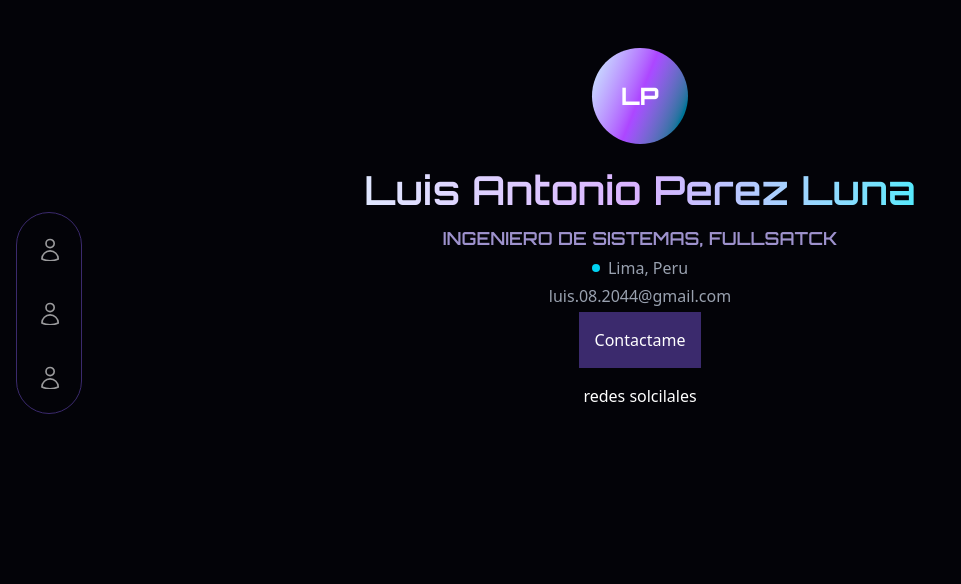
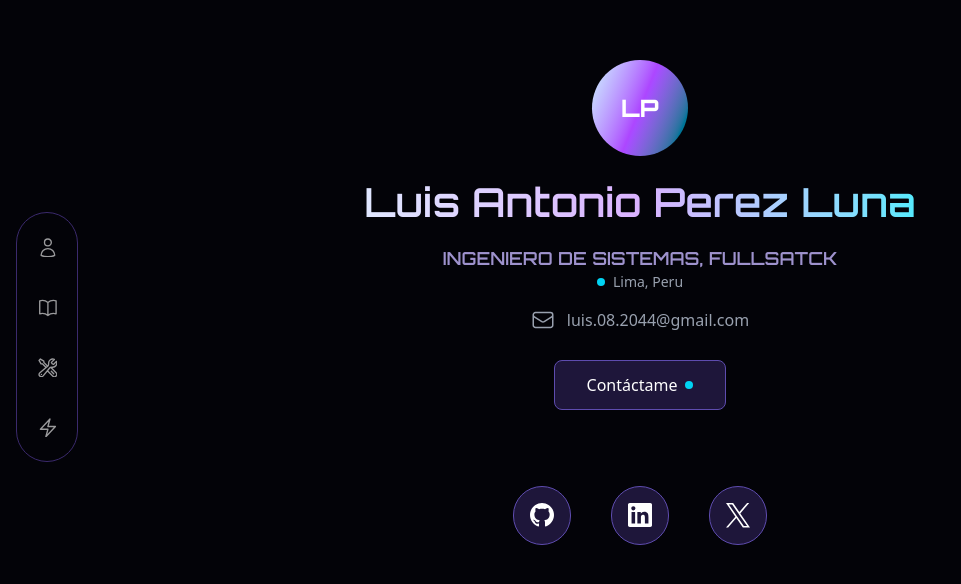
Before and after one commit to LuisPerez2008/luis-dev, a React (Vite) app: page / in a window 1280 px wide. Shown: the top 584 px of the page, without its empty margins (0-961 px from the left). Built offline with nearby package versions, Linux system fonts and the light colour scheme; what @midudev/tailwind-animations would draw is missing.

Commit message:
about estilado y terminado

```diff
--- a/src/components/AboutMe.jsx
+++ b/src/components/AboutMe.jsx
@@ -1,23 +1,79 @@
 export const AboutMe = () => {
     return (
-        <section className="text-white wrapper space-y-4 mt-12   ">
+        <section className="text-white wrapper space-y-4 mt-15   ">
             <div className=" rounded-full  bg-linear-to-r w-24 h-24 wrapper from-indigo-200 via-purple-500 to-cyan-700 text-transparent p-4 rotate-22 opacity-100 shadow-3xl shadow-purple-200 ">
                 <h1 className=" text-2xl font-orbitron text-white font-extrabold -rotate-22 ">
                     LP
                 </h1>
             </div>
-            <div className="wrapper space-y-1">
+            <div className="wrapper space-y-3">
                 <h1 className="font-orbitron text-lp text-center font-semibold bg-linear-to-r from-indigo-100 via-purple-300 to-cyan-300 text-transparent bg-clip-text ">
                     Luis Antonio Perez Luna
                 </h1>
-                <h3 className="font-orbitron text-lg font-semibold text-morado-800 uppercase">
-                    Ingeniero de Sistemas, FullSatck
-                </h3>
-                <span className="relative text-ml text-gray-400 before:block inline-flex items-center before:content-[''] before:bg-cyan-400 before:rounded-full  before:w-2 before:h-2 before:mr-2  ">Lima, Peru</span>
-                <span className="text-gray-400">luis.08.2044@gmail.com</span>
-                <button className="border-morado-600 bg-morado-500 p-4">Contactame</button>
+                <div className="wrapper mb-4">
+                    <h3 className="font-orbitron text-lg font-semibold text-morado-800 uppercase">
+                        Ingeniero de Sistemas, FullSatck
+                    </h3>
+                    <span className="relative text-sm text-gray-400 before:block inline-flex items-center before:content-[''] before:bg-cyan-400 before:rounded-full  before:w-2 before:h-2 before:mr-2  ">
+                        Lima, Peru
+                    </span>
+                </div>
+                <div className="text-gray-400 flex gap-3 items-center hover:text-cyan-400">
+                    <svg
+                        className="w-[18px]"
+                        xmlns="http://www.w3.org/2000/svg"
+                        fill="none"
+                        viewBox="0 0 24 24"
+                        stroke-width="1.5"
+                        stroke="currentColor"
+                        class="size-6"
+                    >
+                        <path
+                            stroke-linecap="round"
+                            stroke-linejoin="round"
+                            d="M21.75 6.75v10.5a2.25 2.25 0 0 1-2.25 2.25h-15a2.25 2.25 0 0 1-2.25-2.25V6.75m19.5 0A2.25 2.25 0 0 0 19.5 4.5h-15a2.25 2.25 0 0 0-2.25 2.25m19.5 0v.243a2.25 2.25 0 0 1-1.07 1.916l-7.5 4.615a2.25 2.25 0 0 1-2.36 0L3.32 8.91a2.25 2.25 0 0 1-1.07-1.916V6.75"
+                        />
+                    </svg>
+                    <span>luis.08.2044@gmail.com</span>
+                </div>
+                <button className="border-morado-700 border mt-4 bg-morado-500/50 px-8 py-3 flex items-center  rounded-lg cursor-pointer ">
+                    Contáctame{" "}
+                    <span className="efore:block inline-flex items-center before:content-[''] before:bg-cyan-400 before:rounded-full  before:w-2 before:h-2 before:ml-2 "></span>
+                </button>
             </div>
-            <div>redes solcilales</div>
+            <div className="max-w-[80%] flex  gap-10 mt-15 ">
+                <div className="bg-morado-500/50 p-4 rounded-full border border-morado-700 cursor-pointer hover:opacity-80 transition-all duration-300 hover:scale-105">
+                    <svg className="w-6" viewBox="0 0 1024 1024" fill="none">
+                        <path
+                            fill-rule="evenodd"
+                            clip-rule="evenodd"
+                            d="M8 0C3.58 0 0 3.58 0 8C0 11.54 2.29 14.53 5.47 15.59C5.87 15.66 6.02 15.42 6.02 15.21C6.02 15.02 6.01 14.39 6.01 13.72C4 14.09 3.48 13.23 3.32 12.78C3.23 12.55 2.84 11.84 2.5 11.65C2.22 11.5 1.82 11.13 2.49 11.12C3.12 11.11 3.57 11.7 3.72 11.94C4.44 13.15 5.59 12.81 6.05 12.6C6.12 12.08 6.33 11.73 6.56 11.53C4.78 11.33 2.92 10.64 2.92 7.58C2.92 6.71 3.23 5.99 3.74 5.43C3.66 5.23 3.38 4.41 3.82 3.31C3.82 3.31 4.49 3.1 6.02 4.13C6.66 3.95 7.34 3.86 8.02 3.86C8.7 3.86 9.38 3.95 10.02 4.13C11.55 3.09 12.22 3.31 12.22 3.31C12.66 4.41 12.38 5.23 12.3 5.43C12.81 5.99 13.12 6.7 13.12 7.58C13.12 10.65 11.25 11.33 9.47 11.53C9.76 11.78 10.01 12.26 10.01 13.01C10.01 14.08 10 14.94 10 15.21C10 15.42 10.15 15.67 10.55 15.59C13.71 14.53 16 11.53 16 8C16 3.58 12.42 0 8 0Z"
+                            transform="scale(64)"
+                            fill="#ffff"
+                        />
+                    </svg>
+                </div>
+                <div className="bg-morado-500/50 p-4 rounded-full border border-morado-700 cursor-pointer hover:opacity-80 transition-all duration-300 hover:scale-105">
+                    <svg
+                        className="w-6"
+                        preserveAspectRatio="xMidYMid"
+                        viewBox="0 0 256 256"
+                    >
+                        <path
+                            d="M218.123 218.127h-37.931v-59.403c0-14.165-.253-32.4-19.728-32.4-19.756 0-22.779 15.434-22.779 31.369v60.43h-37.93V95.967h36.413v16.694h.51a39.907 39.907 0 0 1 35.928-19.733c38.445 0 45.533 25.288 45.533 58.186l-.016 67.013ZM56.955 79.27c-12.157.002-22.014-9.852-22.016-22.009-.002-12.157 9.851-22.014 22.008-22.016 12.157-.003 22.014 9.851 22.016 22.008A22.013 22.013 0 0 1 56.955 79.27m18.966 138.858H37.95V95.967h37.97v122.16ZM237.033.018H18.89C8.58-.098.125 8.161-.001 18.471v219.053c.122 10.315 8.576 18.582 18.89 18.474h218.144c10.336.128 18.823-8.139 18.966-18.474V18.454c-.147-10.33-8.635-18.588-18.966-18.453"
+                            fill="white"
+                        />
+                    </svg>
+                </div>
+                <div className="bg-morado-500/50 p-4 rounded-full border border-morado-700 cursor-pointer hover:opacity-80 transition-all duration-300 hover:scale-105">
+                    <svg className="w-6" fill="none" viewBox="0 0 1200 1227">
+                        <path
+                            fill="#fff"
+                            d="M714.163 519.284 1160.89 0h-105.86L667.137 450.887 357.328 0H0l468.492 681.821L0 1226.37h105.866l409.625-476.152 327.181 476.152H1200L714.137 519.284h.026ZM569.165 687.828l-47.468-67.894-377.686-540.24h162.604l304.797 435.991 47.468 67.894 396.2 566.721H892.476L569.165 687.854v-.026Z"
+                        />
+                    </svg>
+                </div>
+            </div>
         </section>
     );
 };
--- a/src/components/Header.jsx
+++ b/src/components/Header.jsx
@@ -4,7 +4,7 @@ export const Header = () => {
             <div className="flex gap-6 border bg-principal py-3 px-4 rounded-full border-morado-500 md:flex-col md:py-4 md:px-3">
                 <div className="relative rounded-full p-2 group hover:bg-morado-400 cursor-pointer hover:-translate-y-1 md:hover:translate-y-0 md:hover:translate-x-1 transition-all duration-300">
                     <svg
-                        className="w-6 h-6 text-white/60  group-hover:text-morado-800 transition-all duration-300"
+                        className="w-5 h-5 text-white/60  group-hover:text-morado-800 transition-all duration-300"
                         aria-hidden="true"
                         role="img"
                     >
@@ -17,11 +17,11 @@ export const Header = () => {
 
                 <div className="relative rounded-full p-2 group hover:bg-morado-400 cursor-pointer hover:-translate-y-1 md:hover:translate-y-0 md:hover:translate-x-1 transition-all duration-300">
                     <svg
-                        className="w-6 h-6 text-white/60  group-hover:text-morado-800 transition-all duration-300"
+                        className="w-5 h-5 text-white/60  group-hover:text-morado-800 transition-all duration-300"
                         aria-hidden="true"
                         role="img"
                     >
-                        <use href="/Icons.svg#user" />
+                        <use href="/Icons.svg#book" />
                     </svg>
                     <span className="absolute text-white border border-morado-800 hidden group-hover:inline-block translate-y-2 text-xsm whitespace-nowrap p-0.5 ">
                         Sobre mí
@@ -29,11 +29,23 @@ export const Header = () => {
                 </div>
                 <div className="relative rounded-full p-2 group hover:bg-morado-400 cursor-pointer hover:-translate-y-1 md:hover:translate-y-0 md:hover:translate-x-1 transition-all duration-300">
                     <svg
-                        className="w-6 h-6 text-white/60  group-hover:text-morado-800 transition-all duration-300"
+                        className="w-5 h-5 text-white/60  group-hover:text-morado-800 transition-all duration-300"
                         aria-hidden="true"
                         role="img"
                     >
-                        <use href="/Icons.svg#user" />
+                        <use href="/Icons.svg#tools" />
+                    </svg>
+                    <span className="absolute text-white border border-morado-800 hidden group-hover:inline-block translate-y-2 text-xsm whitespace-nowrap p-0.5 ">
+                        Sobre mí
+                    </span>
+                </div>
+                <div className="relative rounded-full p-2 group hover:bg-morado-400 cursor-pointer hover:-translate-y-1 md:hover:translate-y-0 md:hover:translate-x-1 transition-all duration-300">
+                    <svg
+                        className="w-5 h-5 text-white/60  group-hover:text-morado-800 transition-all duration-300"
+                        aria-hidden="true"
+                        role="img"
+                    >
+                        <use href="/Icons.svg#bolt" />
                     </svg>
                     <span className="absolute text-white border border-morado-800 hidden group-hover:inline-block translate-y-2 text-xsm whitespace-nowrap p-0.5 ">
                         Sobre mí
```
Also changed, not shown: public/Icons.svg.
